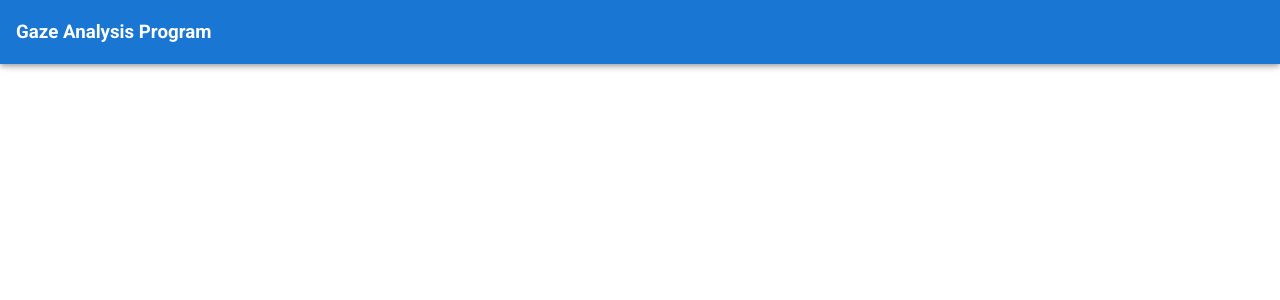
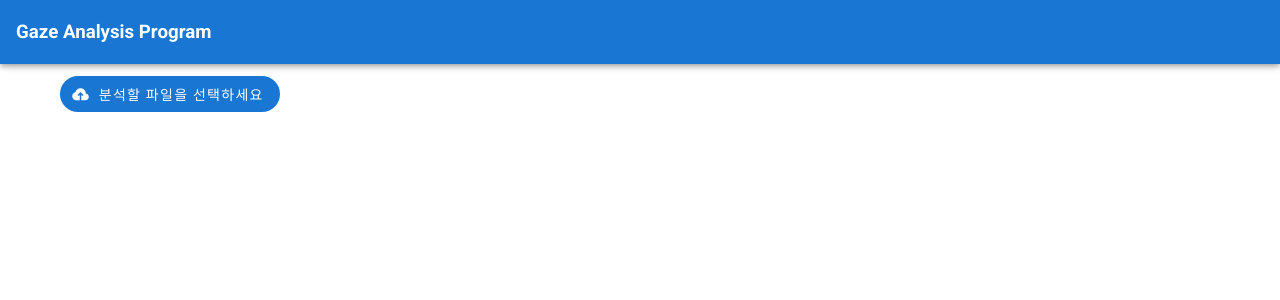
Before and after one commit to Team-HST/gap, a Vue app: page / in a window 1280 px wide. Shown: the top 300 px of the page. Built offline with nearby package versions, Linux system fonts and the light colour scheme.

Commit message:
파일 Read & 가공 후 시각화 페이지로 이동하는 로직 구현 완료

```diff
--- a/src/App.vue
+++ b/src/App.vue
@@ -3,7 +3,6 @@
     <v-app-bar app color="primary" dark>
       <h3>Gaze Analysis Program</h3>
     </v-app-bar>
-
     <v-main>
       <v-container>
         <router-view />
--- a/src/modules/router/index.js
+++ b/src/modules/router/index.js
@@ -5,18 +5,7 @@ import paths from './paths'
 Vue.use(Router);
 const router = new Router({
     mode: 'history',
-    routes: paths.map((path) => {
-        return route(path.path, path.component, path.name)
-    })
-})
+    routes: paths
+});
 
-function route (path, component, name) {
-    return {
-        name,
-        path,
-        component: () => import(
-            `@/views/${component}`
-        )
-    }
-}
 export default router;
--- a/src/modules/router/paths.js
+++ b/src/modules/router/paths.js
@@ -2,6 +2,14 @@ export default [
   {
       path: '/',
       name: 'MainView',
-      component: 'MainView'
+      component: () => import('@/views/MainView')
+  },
+  {
+    path: '/visualizer',
+    name: 'VisualizerView',
+    component: () => import('@/views/VisualizerView'),
+    props: (route) => ({
+      ...route.params
+    })
   }
 ]
--- a/src/views/MainView.vue
+++ b/src/views/MainView.vue
@@ -1,15 +1,81 @@
 <template>
-  <div>
-    <h1>Main View</h1>
-  </div>
+  <v-row align="center" justify="center">
+    <v-col cols="12">
+      <v-btn
+        color="primary"
+        class="text-none"
+        rounded
+        depressed
+        :loading="isSelecting"
+        @click="onButtonClick"
+      >
+        <v-icon left>mdi-cloud-upload</v-icon>
+        분석할 파일을 선택하세요
+      </v-btn>
+      <input
+        ref="uploader"
+        class="d-none"
+        type="file"
+        @change="onFileChanged"
+      >
+    </v-col>
+  </v-row>
 </template>
 
 <script>
 export default {
-  name: 'MainView'
+  name: 'MainView',
+  data: () => ({
+    isSelecting: false
+  }),
+  methods: {
+    onButtonClick() {
+      this.isSelecting = true;
+      window.addEventListener('focus', () => {
+        this.isSelecting = false
+      }, { once: true });
+      this.$refs.uploader.click();
+    },
+    onFileChanged(e) {
+      const fileReader = new FileReader();
+      fileReader.onload = (event) => this.analyze(event.target.result);
+      fileReader.readAsText(e.target.files[0]);
+    },
+    beforeAnalyze() {
+      console.log('before analyze');
+    },
+    analyze(text) {
+      this.beforeAnalyze();
+
+      const result = [];
+      const dataList = text.split('\n');
+      for (let data of dataList) {
+        try {
+          let gaData = JSON.parse(data);
+          let pos = gaData['gp'];
+          if (pos) {
+            result.push({x: pos[0], y: pos[1], v: 1});
+          }
+        } catch (err) {
+          // ignore
+        }
+      }
+
+      this.afterAnalyze(result);
+    },
+    afterAnalyze(result) {
+      console.log('after analyze');
+      this.$router.push({
+        name: 'VisualizerView',
+        params: { source: result }
+      });
+    }
+  }
 }
 </script>
 
 <style>
-
+.v-icon--left {
+  margin-right: 8px;
+}
 </style>
--- /dev/null
+++ b/src/views/VisualizerView.vue
@@ -0,0 +1,19 @@
+<template>
+  <div>
+    <h4 v-for="(s, i) in source" :key="`${s}-${i}`">
+      {{s}}
+    </h4>
+  </div>
+</template>
+
+<script>
+export default {
+  props: {
+    source: Array
+  }
+}
+</script>
+
+<style>
+
+</style>
```
